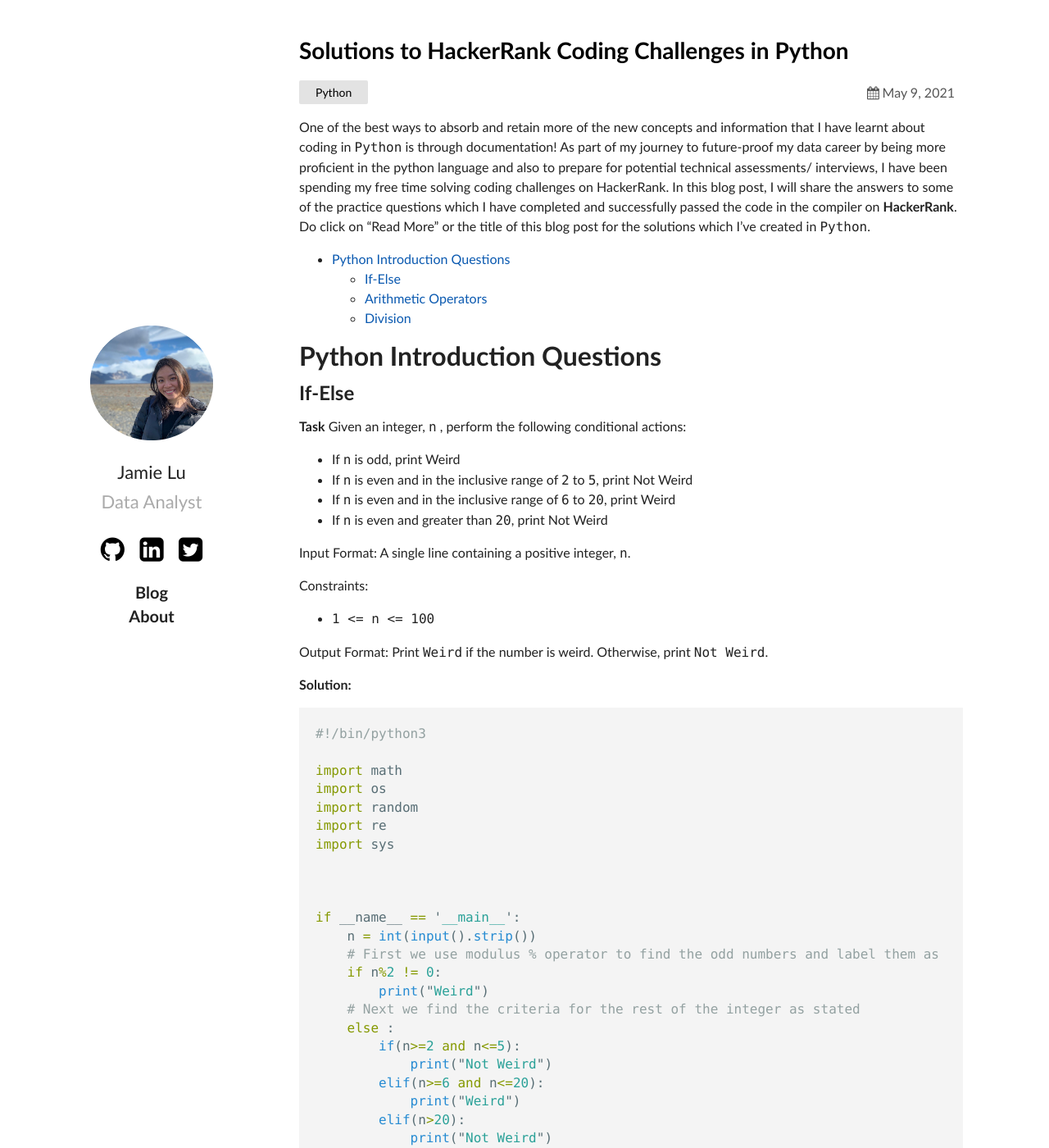
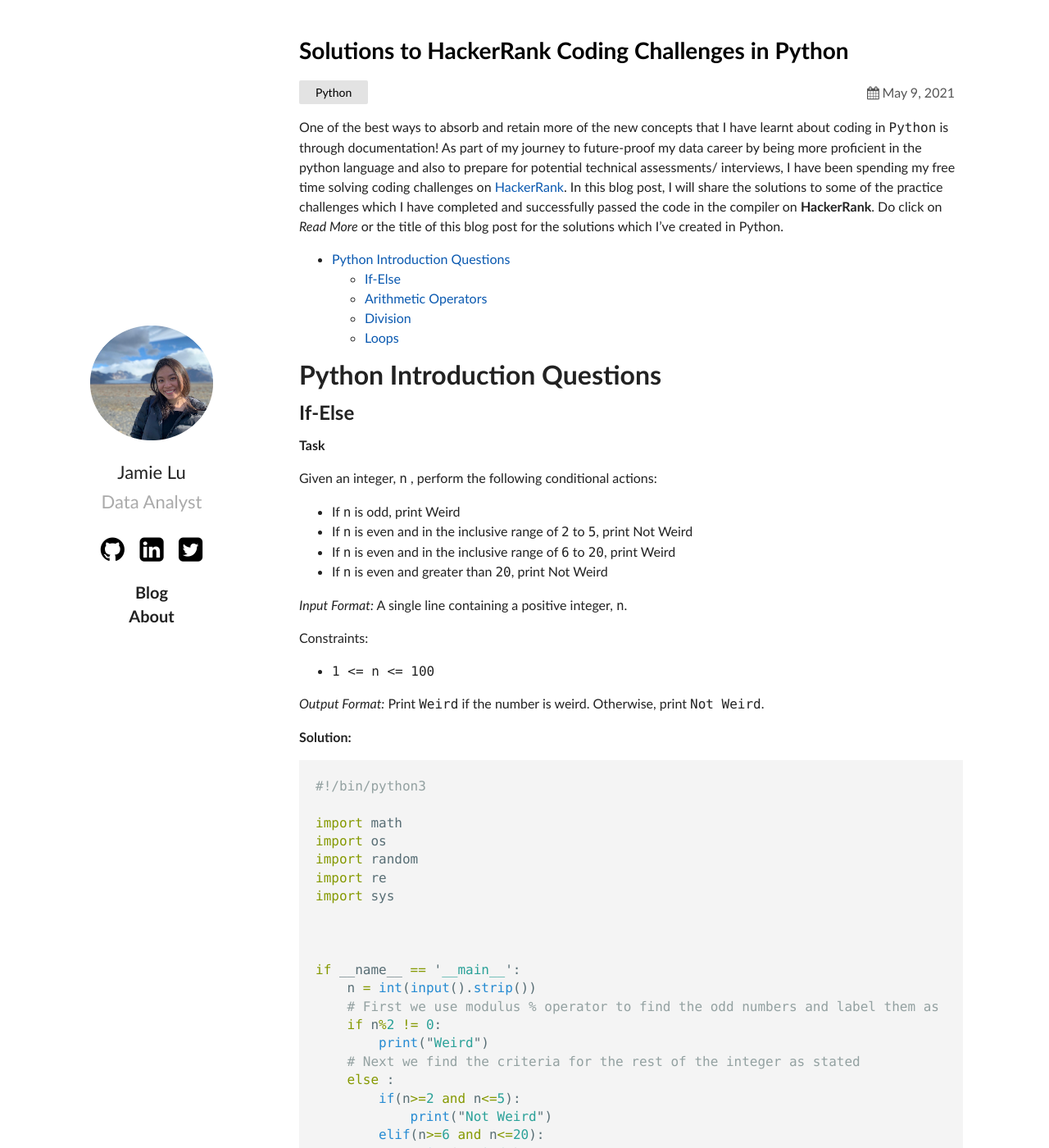
Before and after one commit to jamieqianhui/jamieqianhui.github.io, a Jekyll site: the page built from _posts/2021-05-09-Solutions-to-HackerRank-Challenges-in-Python.markdown, in a window 1280 px wide and 1400 px high. Shown: the whole window at 82% size. Built offline with Jekyll 4.4.1, drawn with Linux system fonts in a browser that asks for light colours; some of the changed text lies outside the part shown.

Commit message:
Update 2021-05-09-Solutions-to-HackerRank-Challenges-in-Python.markdown

````diff
--- a/_posts/2021-05-09-Solutions-to-HackerRank-Challenges-in-Python.markdown
+++ b/_posts/2021-05-09-Solutions-to-HackerRank-Challenges-in-Python.markdown
@@ -5,8 +5,8 @@
 categories: Python
 ---
 
-One of the best ways to absorb and retain more of the new concepts and information that I have learnt about coding in `Python` is through documentation! As part of my journey to future-proof my data career by being more proficient in the python language and also to prepare for potential technical assessments/ interviews, I have been spending my free time solving coding challenges on HackerRank.
-In this blog post, I will share the answers to some of the practice questions which I have completed and successfully passed the code in the compiler on **HackerRank**. Do click on "Read More" or the title of this blog post for the solutions which I've created in `Python`.
+One of the best ways to absorb and retain more of the new concepts that I have learnt about coding in `Python` is through documentation! As part of my journey to future-proof my data career by being more proficient in the python language and also to prepare for potential technical assessments/ interviews, I have been spending my free time solving coding challenges on [HackerRank][hackerrank].
+In this blog post, I will share the solutions to some of the practice challenges which I have completed and successfully passed the code in the compiler on **HackerRank**. Do click on *Read More* or the title of this blog post for the solutions which I've created in Python.
 
 {: class="table-of-content"}
 * TOC
@@ -17,6 +17,7 @@
 ## If-Else
 
 **Task**
+
 Given an integer, `n` , perform the following conditional actions:
 
 - If `n` is odd, print Weird
@@ -24,13 +25,13 @@
 - If `n` is even and in the inclusive range of `6` to `20`, print Weird
 - If `n` is even and greater than `20`, print Not Weird
 
-Input Format:
+*Input Format:*
 A single line containing a positive integer, `n`.
 
 Constraints:
 - `1 <= n <= 100 `
 
-Output Format:
+*Output Format:*
 Print `Weird` if the number is weird. Otherwise, print `Not Weird`.
 
 
@@ -74,8 +75,8 @@
 
 Example:
 
-`a = 3
-b = 5`
+`a = 3`
+`b = 5`
 
 Print the following:
 ```java
@@ -83,14 +84,12 @@
 -2
 15
 ```
-Input Format:
-
+*Input Format:*
 The first line contains the first integer, `a` .
 The second line contains the second integer, `b`.
 
 
-Output Format:
-
+*Output Format:*
 Print the three lines as explained above.
 
 Sample Input 0
@@ -120,14 +119,14 @@
 
 **Task**
 
-The provided code stub reads two integers from STDIN, `a` and `b` . Add logic to print two lines. The first line should contain the result of integer division, `a`//`b` . The second line should contain the result of float division,  `a`/`b` .
+The provided code stub reads two integers from STDIN, `a` and `b` . Add logic to print two lines. The first line should contain the result of integer division, `a//b` . The second line should contain the result of float division,  `a/b` .
 
 No rounding or formatting is necessary.
 
-**Example**
+Example
 
-`a = 3
-b = 5 `
+`a = 3`
+`b = 5 `
 
 - The result of the integer division `3//5 = 0`.
 - The result of the float division is `3/5 = 0.6`.
@@ -156,3 +155,49 @@
     print(a//b)
     print(a/b)
 ```
+
+## Loops
+
+**Task**
+
+The provided code stub reads and integer,`n`, from STDIN. For all non-negative integers `i < n` , print `i**2`.
+
+Example
+
+`n=3`
+
+The list of non-negative integers that are less than `n=3` is `[0,1,2]` . Print the square of each number on a separate line.
+```java
+0
+1
+4
+```
+*Input Format:* The first and only line contains the integer, `n`.
+
+*Constraints:* `1 <= n <= 20`
+
+*Output Format:* Print `n` lines, one corresponding to each `i`.
+
+Sample Input 0
+```java
+5
+```
+Sample Output 0
+```java
+0
+1
+4
+9
+16
+```
+
+**Solution:**
+```python
+if __name__ == '__main__':
+    n = int(input())
+
+for i in range(n):
+    print (i ** 2)
+```
+
+[hackerrank]: https://www.hackerrank.com/dashboard
````
